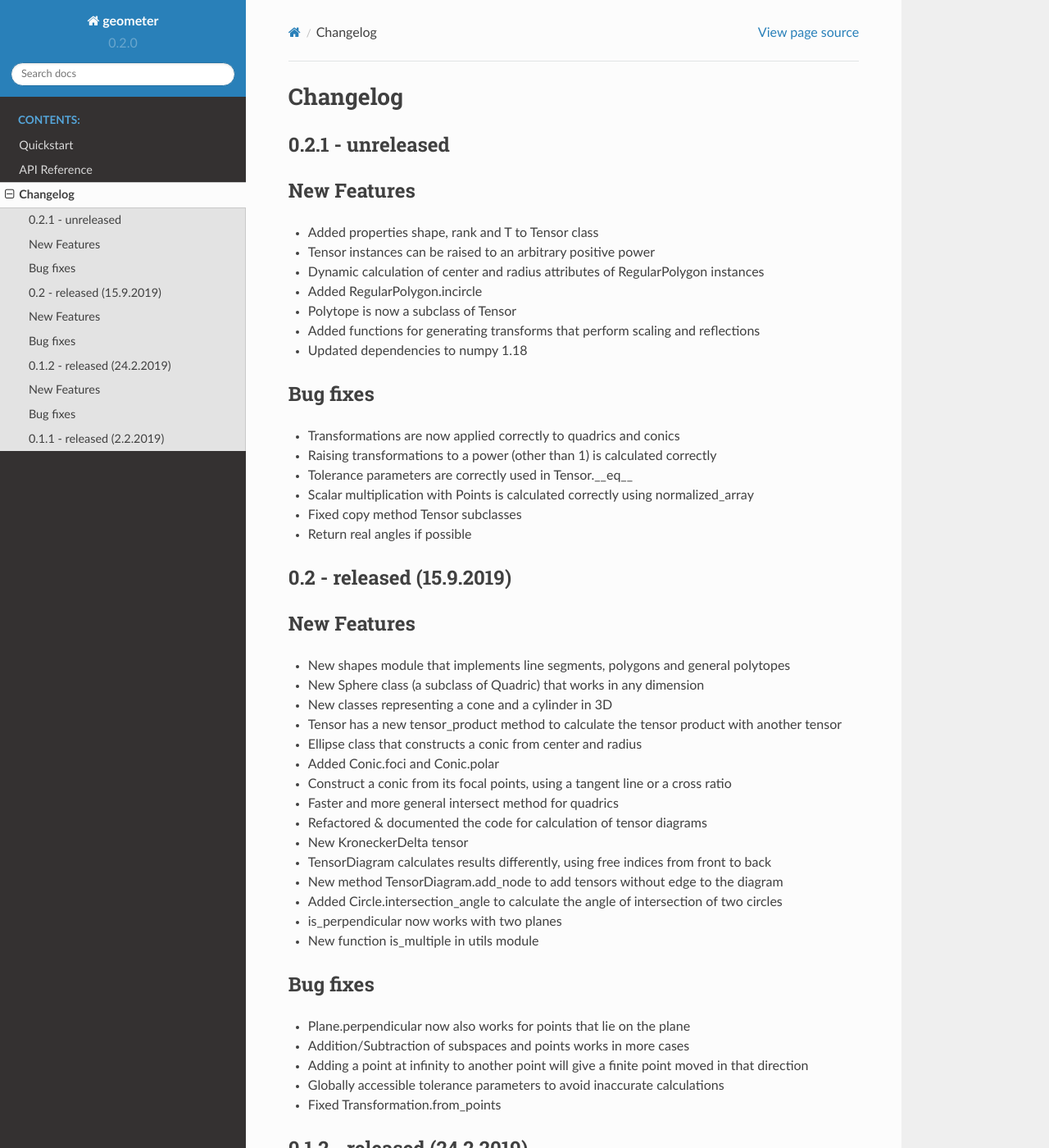
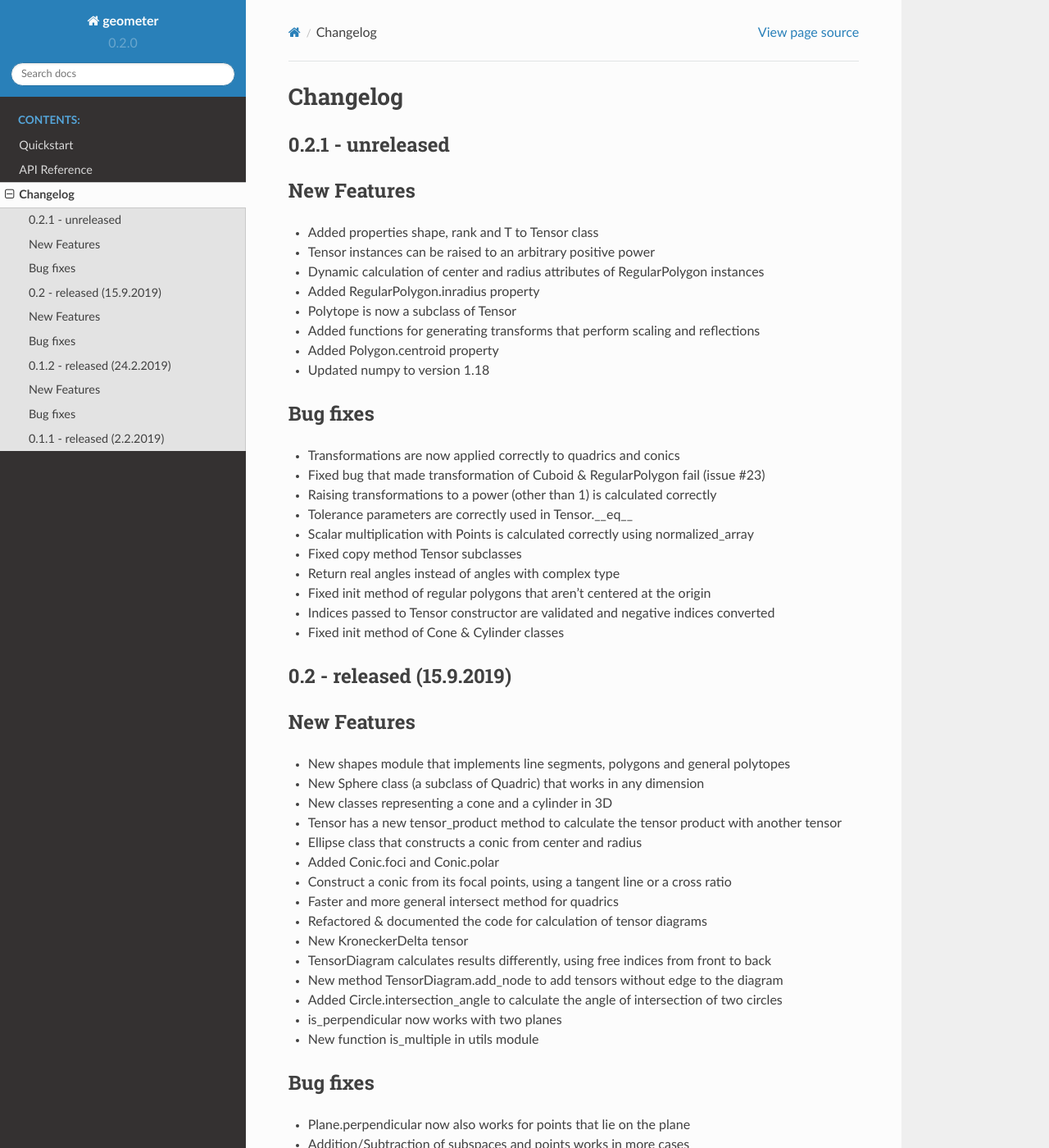
Before and after one commit to jan-mue/geometer, a Sphinx documentation site: the page built from docs/changelog.rst, in a window 1280 px wide and 1400 px high. Shown: the whole window at 82% size. Built offline with Sphinx 7.4.7 and the Read the Docs theme 2.0.0, drawn with Linux system fonts in a browser that asks for light colours; some of the changed text lies outside the part shown.

Commit message:
updated changelog

```diff
--- a/docs/changelog.rst
+++ b/docs/changelog.rst
@@ -11,20 +11,25 @@ New Features
 - Added properties shape, rank and T to Tensor class
 - Tensor instances can be raised to an arbitrary positive power
 - Dynamic calculation of center and radius attributes of RegularPolygon instances
-- Added RegularPolygon.incircle
+- Added RegularPolygon.inradius property
 - Polytope is now a subclass of Tensor
 - Added functions for generating transforms that perform scaling and reflections
-- Updated dependencies to numpy 1.18
+- Added Polygon.centroid property
+- Updated numpy to version 1.18
 
 Bug fixes
 ---------
 
 - Transformations are now applied correctly to quadrics and conics
+- Fixed bug that made transformation of Cuboid & RegularPolygon fail (issue #23)
 - Raising transformations to a power (other than 1) is calculated correctly
 - Tolerance parameters are correctly used in Tensor.__eq__
 - Scalar multiplication with Points is calculated correctly using normalized_array
 - Fixed copy method Tensor subclasses
-- Return real angles if possible
+- Return real angles instead of angles with complex type
+- Fixed init method of regular polygons that aren't centered at the origin
+- Indices passed to Tensor constructor are validated and negative indices converted
+- Fixed init method of Cone & Cylinder classes
 
 
 0.2 - released (15.9.2019)
@@ -55,7 +60,7 @@ Bug fixes
 - Plane.perpendicular now also works for points that lie on the plane
 - Addition/Subtraction of subspaces and points works in more cases
 - Adding a point at infinity to another point will give a finite point moved in that direction
-- Globally accessible tolerance parameters to avoid inaccurate calculations
+- Globally accessible tolerance parameters to avoid inaccurate calculations (issue #22)
 - Fixed Transformation.from_points
 
 
```
